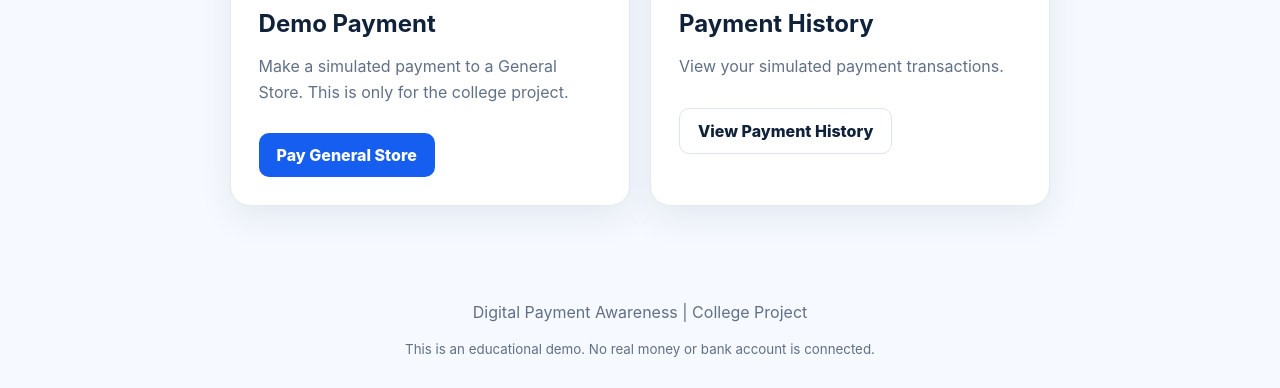
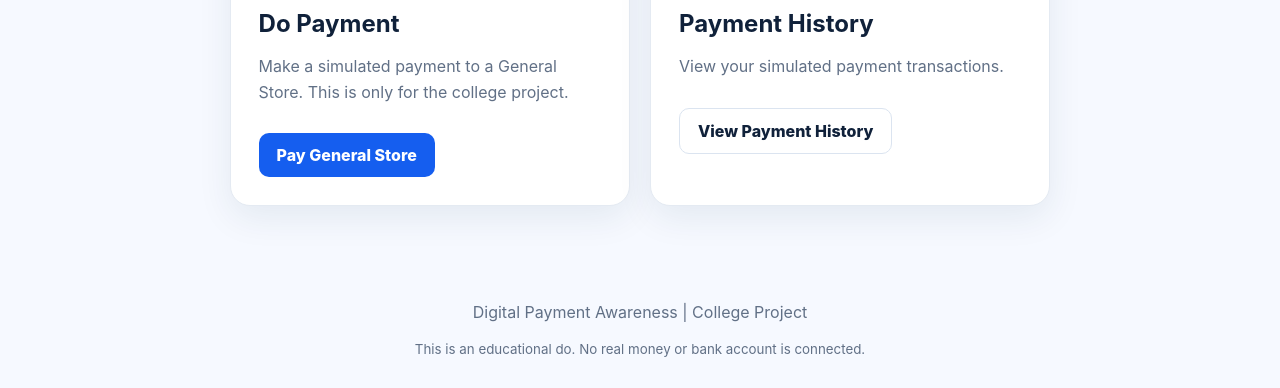
Before and after one commit to jrsngc794-boop/digital-payment-awareness, a website: page dashboard.html in a window 1280 px wide. Shown: the part 615-1003 px from the top of the page. Drawn offline with Linux system fonts and the light colour scheme; sample sign-in values are in the browser's storage.

Commit message:
Update dashboard.html

```diff
--- a/dashboard.html
+++ b/dashboard.html
@@ -232,7 +232,7 @@ footer{
 
             <div class="icon">💳</div>
 
-            <h2>Demo Payment</h2>
+            <h2>Do Payment</h2>
 
             <p>
                 Make a simulated payment to a General Store.
@@ -282,7 +282,7 @@ footer{
     </p>
 
     <small>
-        This is an educational demo. No real money or bank account is connected.
+        This is an educational do. No real money or bank account is connected.
     </small>
 
 </footer>
```
